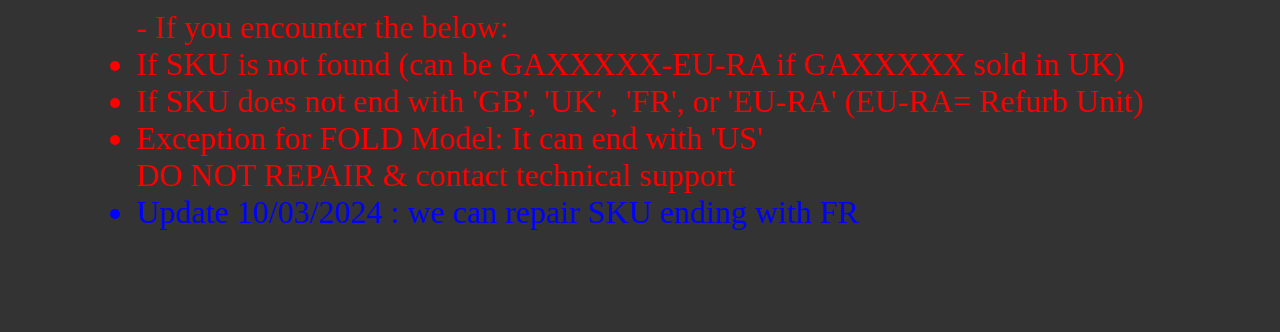
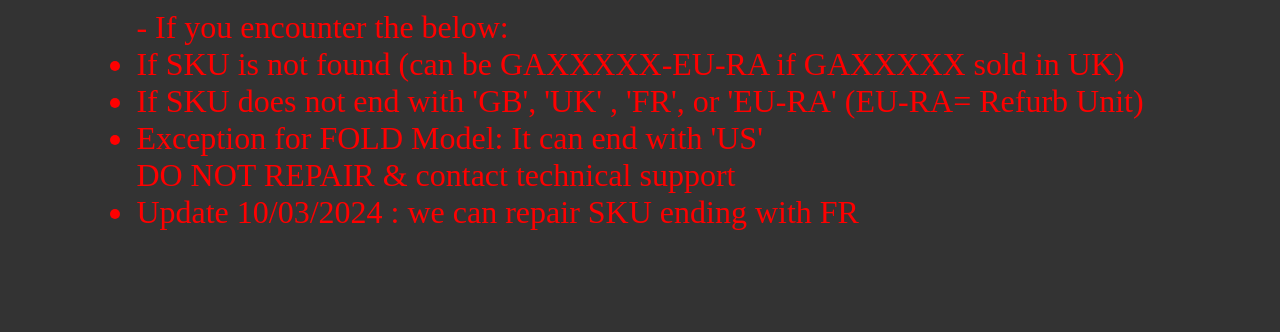
Before and after one commit to Jean-Yves-Rene/python-imei, a Flask app: template templates/warranty.html in a window 1280 px wide. Shown: the part 198-530 px from the top of the page. Run offline with Flask 3, Linux system fonts and the light colour scheme; the template is opened without the code that fills it, so the values that code supplies are empty.

Commit message:
Update warranty.html
amber added

```diff
--- a/templates/warranty.html
+++ b/templates/warranty.html
@@ -21,7 +21,7 @@
             </ul>
             DO NOT REPAIR & contact technical support
         </span>
-        <span class="blue-text">
+        <span class="amber-text">
             <ul>
                 <li> Update 10/03/2024 : we can repair SKU ending with FR</li>
             </ul>
```
